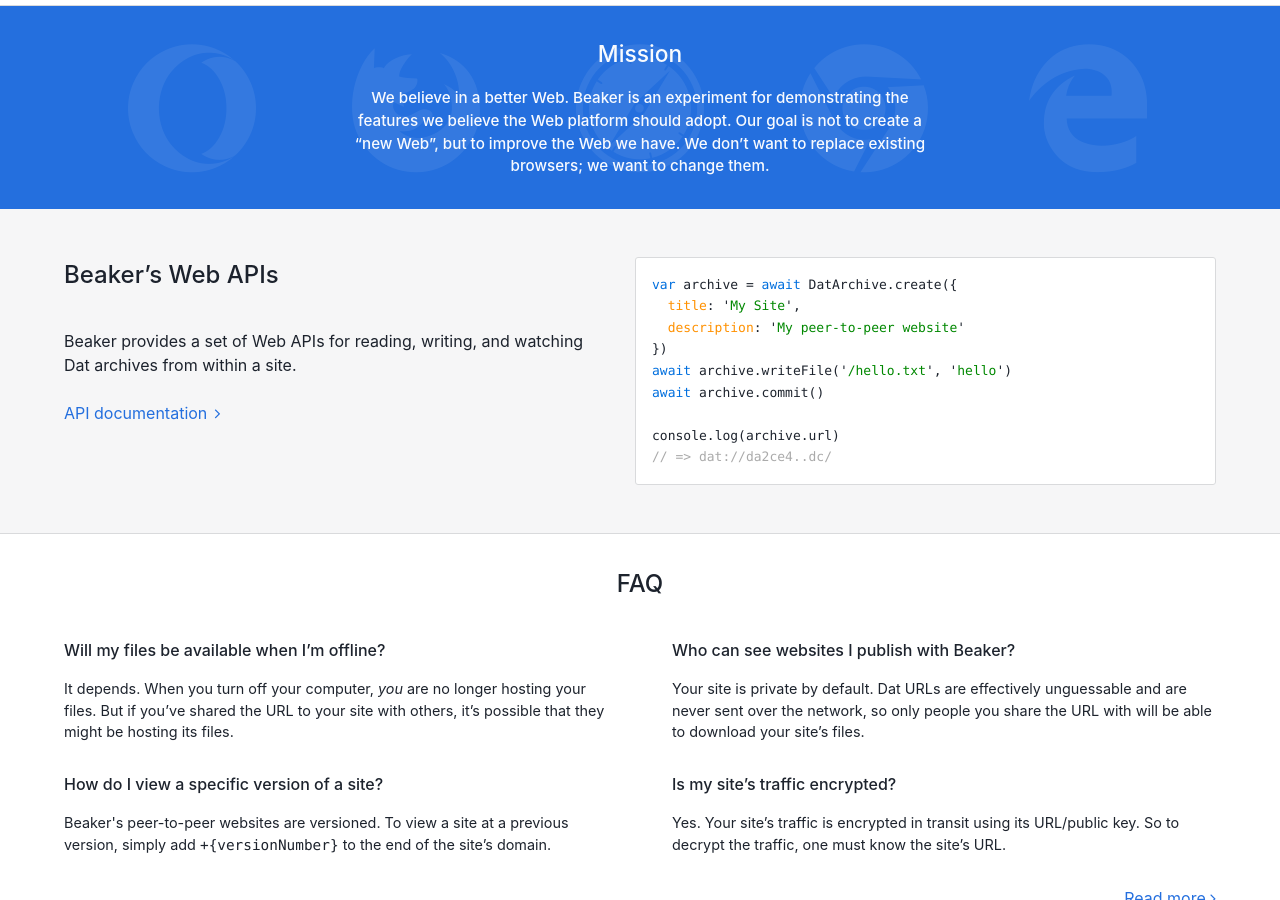
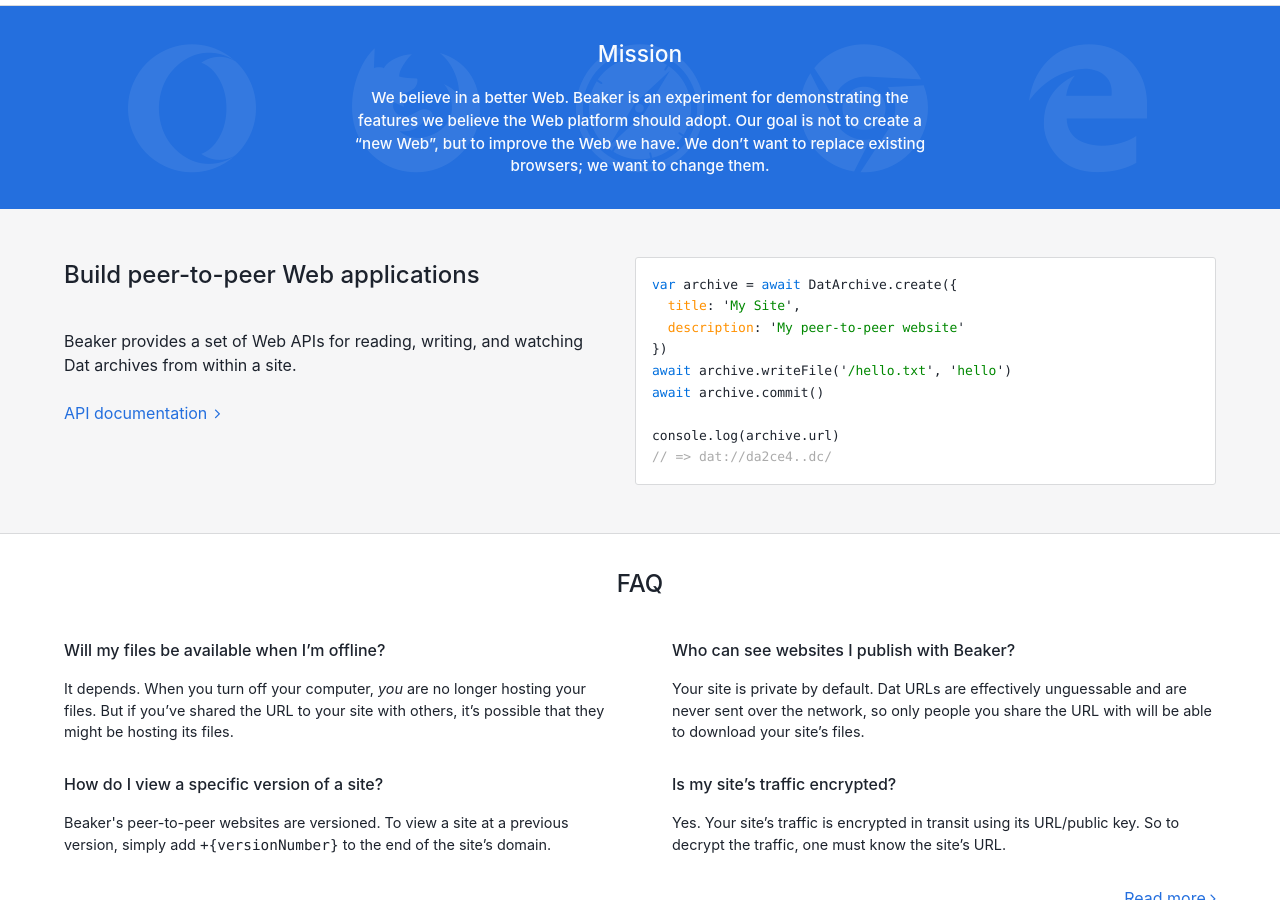
Before and after one commit to beakerbrowser/beakerbrowser.com, a Jekyll site: the page built from index.html, in a window 1280 px wide and 900 px high, scrolled down 1828 px. Built offline with Jekyll 4.4.1, drawn with Linux system fonts in a browser that asks for light colours.

Commit message:
Update APIs section title

```diff
--- a/index.html
+++ b/index.html
@@ -176,7 +176,7 @@
 <div class="section section--apis">
   <div class="container">
     <div class="info">
-      <h2>Beaker’s Web APIs</h2>
+      <h2>Build peer-to-peer Web applications</h2>
       <p>
         Beaker provides a set of Web APIs for reading, writing, and watching Dat archives from within a site.
       </p>
```
